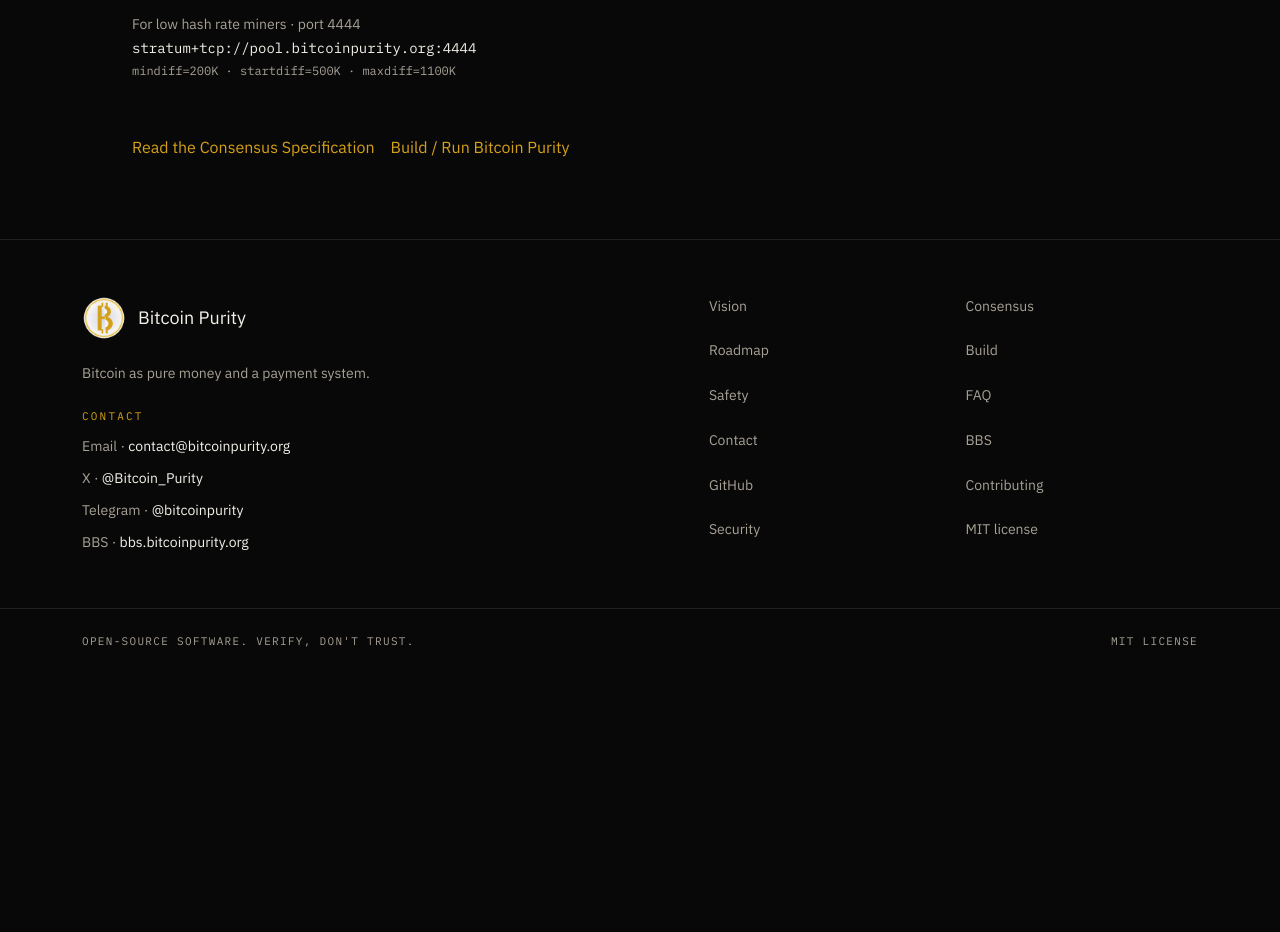
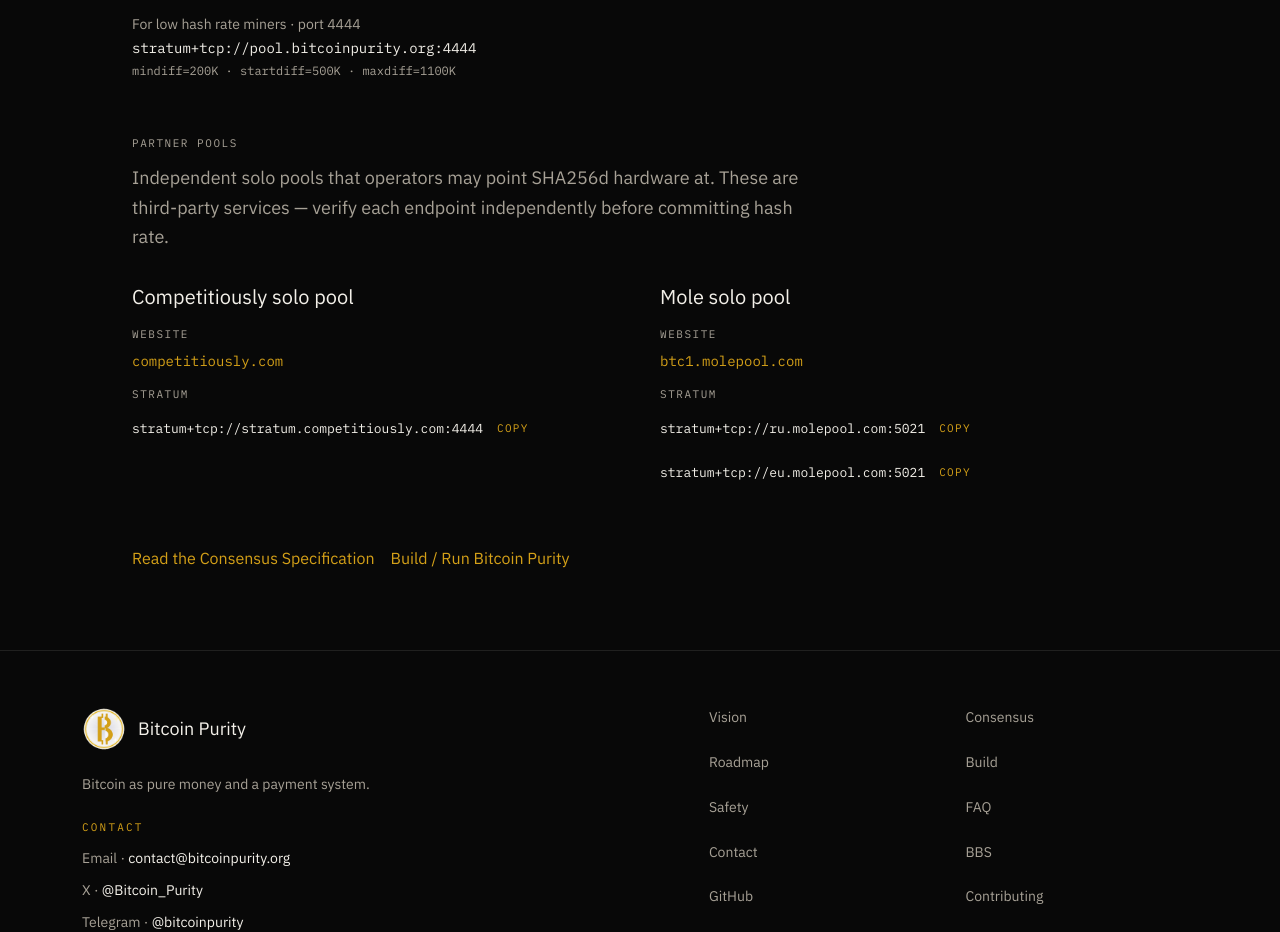
Before and after one commit to BitcoinPurity/website, a Next.js app: page /miners in a window 1280 px wide. Shown: the part 2323-3255 px from the top of the page. Before the commit the page ends 2997 px from the top, so only its background shows below. Built offline with nearby package versions, Linux system fonts and the light colour scheme.

Commit message:
Add Partner pools section on For Miners page. (#2)
List Competitiously and Mole solo pools with website and
stratum endpoints so operators can find third-party options.

Co-authored-by: Cursor Agent <cursoragent@cursor.com>
Co-authored-by: Marvin Hong <saltduck@users.noreply.github.com>

```diff
--- a/src/app/miners/page.tsx
+++ b/src/app/miners/page.tsx
@@ -1,10 +1,12 @@
 import Link from "next/link";
 import { Container } from "@/components/Container";
+import { CopyableMono } from "@/components/CopyableMono";
 import { ExternalLink } from "@/components/ExternalLink";
 import { LaunchPanel } from "@/components/LaunchPanel";
 import { PageHeader } from "@/components/PageHeader";
 import { ScrollToId } from "@/components/ScrollToId";
 import { StatusBadge } from "@/components/StatusBadge";
+import { PARTNER_POOLS } from "@/content/links";
 import { protocol } from "@/content/protocol";
 import { pageMeta } from "@/lib/meta";
 
@@ -110,6 +112,47 @@ export default function MinersPage() {
             </dd>
           </div>
         </dl>
+        <section id="partner-pools" className="scroll-mt-24">
+          <h2 className="font-mono text-[11px] tracking-[0.14em] text-muted uppercase">
+            Partner pools
+          </h2>
+          <p className="mt-3 max-w-2xl text-lg leading-relaxed text-muted">
+            Independent solo pools that operators may point SHA256d hardware at.
+            These are third-party services — verify each endpoint independently
+            before committing hash rate.
+          </p>
+          <div className="mt-8 grid gap-10 sm:grid-cols-2">
+            {PARTNER_POOLS.map((pool) => (
+              <div key={pool.name} className="space-y-4 font-mono text-sm">
+                <h3 className="font-sans text-xl text-ink">{pool.name}</h3>
+                <dl className="space-y-4">
+                  <div>
+                    <dt className="text-[11px] tracking-[0.14em] text-muted uppercase">
+                      Website
+                    </dt>
+                    <dd className="mt-2">
+                      <ExternalLink href={pool.website} className="text-gold">
+                        {pool.website.replace(/^https?:\/\//, "").replace(/\/$/, "")}
+                      </ExternalLink>
+                    </dd>
+                  </div>
+                  <div>
+                    <dt className="text-[11px] tracking-[0.14em] text-muted uppercase">
+                      Stratum
+                    </dt>
+                    <dd className="mt-2 space-y-2 text-ink">
+                      {pool.stratum.map((url) => (
+                        <div key={url}>
+                          <CopyableMono value={url} />
+                        </div>
+                      ))}
+                    </dd>
+                  </div>
+                </dl>
+              </div>
+            ))}
+          </div>
+        </section>
         <div className="flex flex-wrap gap-4">
           <ExternalLink href={protocol.docs.consensus} className="text-gold">
             Read the Consensus Specification
--- a/src/content/links.ts
+++ b/src/content/links.ts
@@ -24,6 +24,23 @@ export const SERVICES = {
   },
 } as const;
 
+/** Third-party solo pools listed on the For Miners page. */
+export const PARTNER_POOLS = [
+  {
+    name: "Competitiously solo pool",
+    website: "https://competitiously.com",
+    stratum: ["stratum+tcp://stratum.competitiously.com:4444"] as const,
+  },
+  {
+    name: "Mole solo pool",
+    website: "https://btc1.molepool.com/",
+    stratum: [
+      "stratum+tcp://ru.molepool.com:5021",
+      "stratum+tcp://eu.molepool.com:5021",
+    ] as const,
+  },
+] as const;
+
 export const WHITEPAPER_PDF =
   "https://downloads.bitcoinpurity.org/whitepaper.pdf" as const;
 
```
